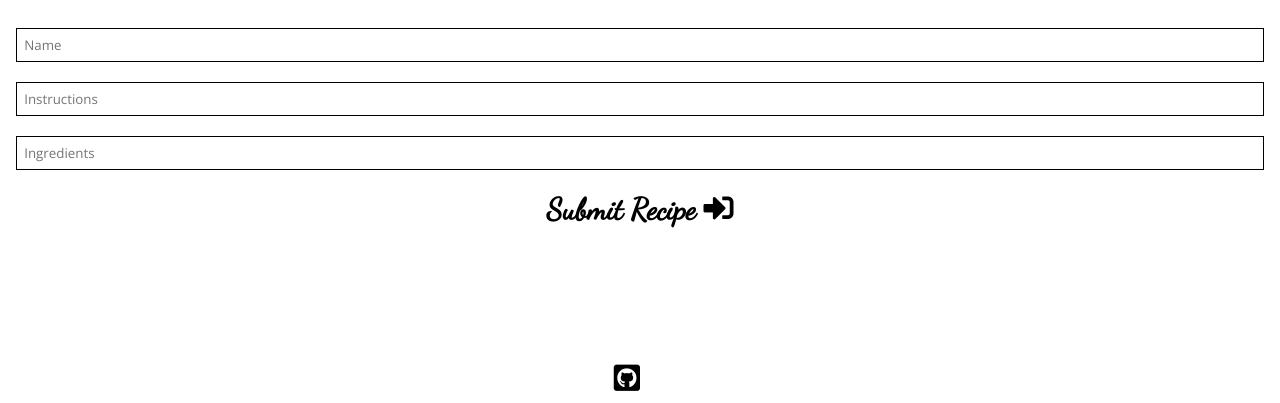
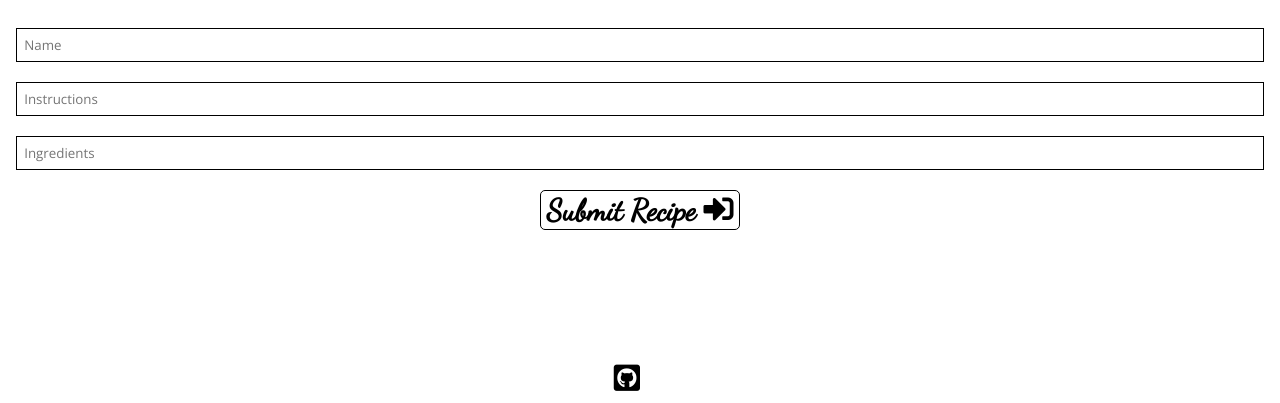
Before and after one commit to zmiles17/toasti, a website: page public/html/add_recipe.html in a window 1280 px wide. Shown: the part 397-800 px from the top of the page. Drawn offline with nearby package versions, Linux system fonts and the light colour scheme.

Commit message:
Gave submit recipe button an outline

```diff
--- a/public/css/style.css
+++ b/public/css/style.css
@@ -52,7 +52,8 @@ h2:hover {
 .submit-recipe {
     width: auto;
     justify-self: center;
-    border: none;
+    border: 1px black solid;
+    border-radius: 5px;
     background: none;
     cursor: pointer;
     font-family: "Dancing Script";
```
